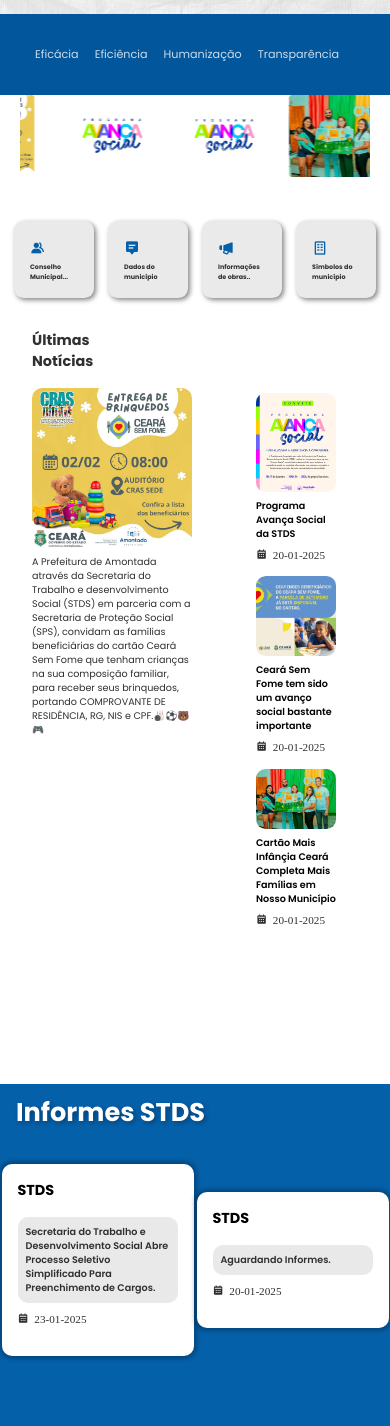
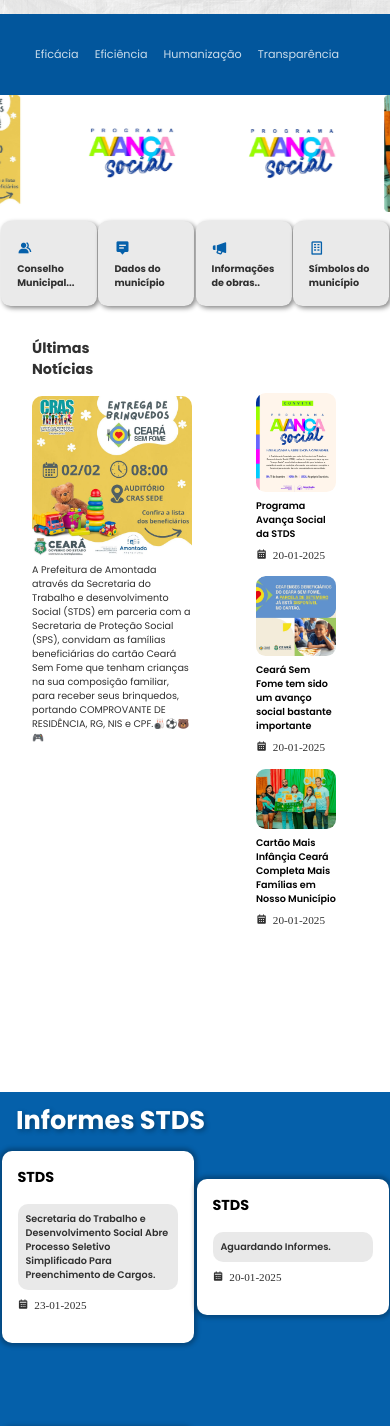
Before and after one commit to amaralneto10/stds, a plain HTML site: page index.html in a window 390 px wide. Shown: the part 169-1595 px from the top of the page. Drawn offline with nearby package versions, Linux system fonts and the light colour scheme.

Commit message:
Modificações

```diff
--- a/estilo/media-query.css
+++ b/estilo/media-query.css
@@ -67,7 +67,7 @@ Grandes telas: acima de 1200px */
 
     .slider {
         margin: 0 auto;
-        width: 350px;
+        width: 500px;
         height: 350px;
         overflow: hidden;
     }
@@ -89,7 +89,7 @@ Grandes telas: acima de 1200px */
     }
 
     .slide img {
-        width: 350px;
+        width: 500px;
     }
 
     .servicos {
@@ -104,7 +104,7 @@ Grandes telas: acima de 1200px */
 
       .container-servicos {
         background: #EAEAEA;
-        width: 5rem;
+        width: 6rem;
         padding: 1rem;
         box-shadow: 2px 2px 5px rgba(0, 0, 0, 0.486);
         border-radius: .6rem;
@@ -118,7 +118,7 @@ Grandes telas: acima de 1200px */
 
       .container-servicos p {
         color: #303030;
-        font-size: .4rem;
+        font-size: .6rem;
       }
 
       .container-servicos:hover {
@@ -155,7 +155,7 @@ Grandes telas: acima de 1200px */
 
     .grupo-noticias {
         position: relative;
-        top: -37.5rem;
+        top: -38rem;
         left: -4rem;
         width: 5rem;
         display: flex;
@@ -205,7 +205,7 @@ Grandes telas: acima de 1200px */
     top: -35rem;
     left: 0;
     width: 100%;
-    height: 650px;
+    height: 500px;
     margin-bottom: 10rem;
     background: #0560AA;
     display: grid;
@@ -215,6 +215,7 @@ Grandes telas: acima de 1200px */
 .info-stds {
     width: 100%;
     padding: 1rem;
+    margin-top: 2rem;
     background: white;
     border-radius: 10px;
     box-shadow: 0px 0px 4px 3px rgba(0, 0, 0, 0.26);
@@ -270,7 +271,7 @@ Grandes telas: acima de 1200px */
     top: -10rem;
     left: 0;
     width: 100%;
-    height: 650px;
+    height: 500px;
     margin-bottom: 10rem;
     background: #0560AA;
     display: grid;
@@ -282,6 +283,7 @@ Grandes telas: acima de 1200px */
     width: 100%;
     padding: 1rem;
     margin: 2rem auto 0 auto;
+    margin-top: 3rem;
     background: white;
     border-radius: 10px;
     box-shadow: 0px 0px 4px 3px rgba(0, 0, 0, 0.26);
```
